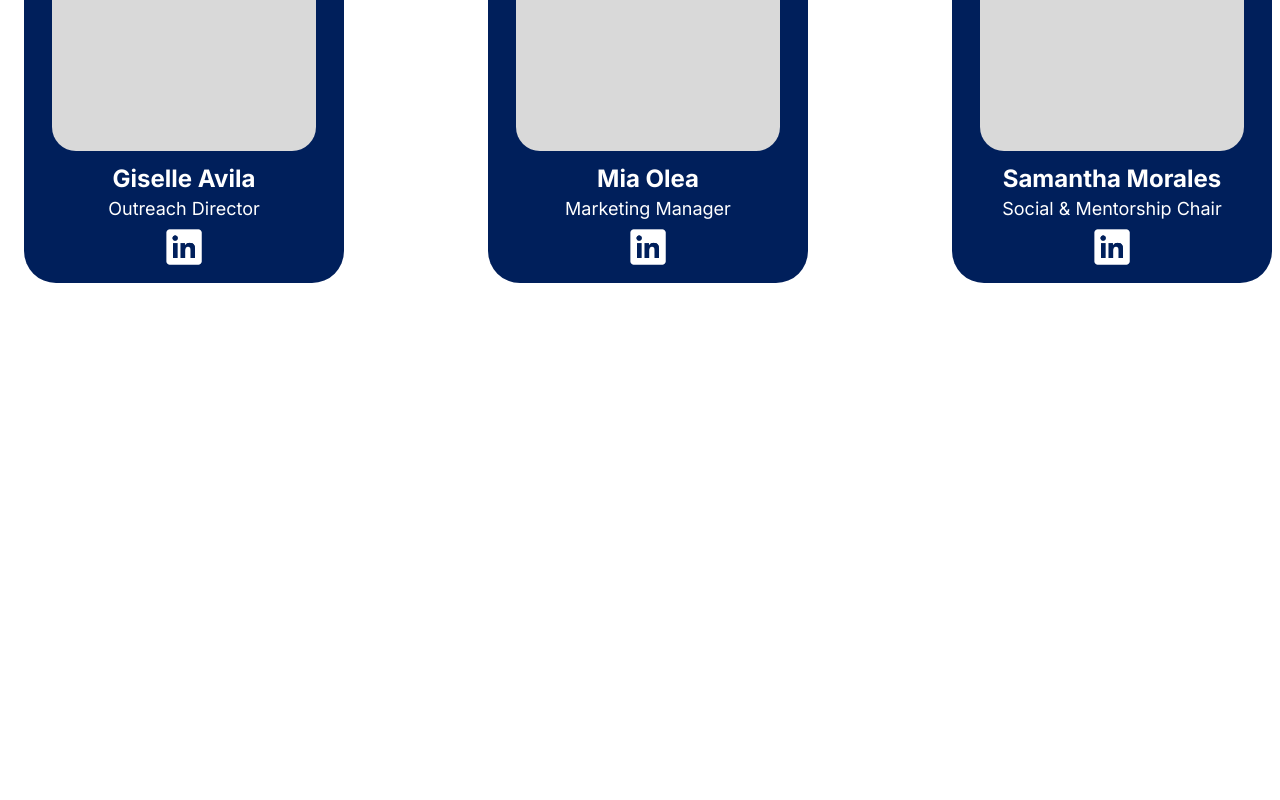
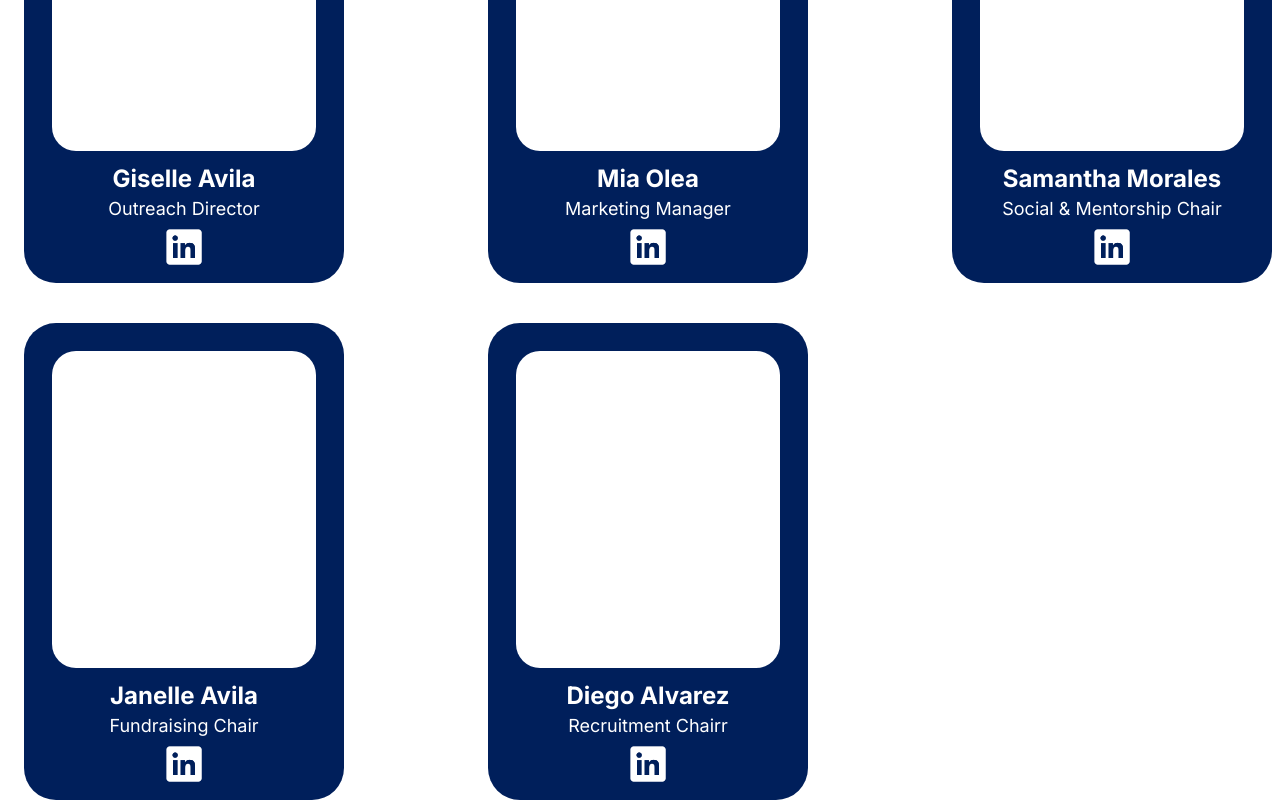
Before and after one commit to acm-ucr/shpe-website, a Next.js app: page / in a window 1280 px wide. Shown: the part 1928-2728 px from the top of the page. Before the commit the page ends 2211 px from the top, so only its background shows below. Built offline with nearby package versions, Linux system fonts and the light colour scheme.

Commit message:
update colors

```diff
--- a/src/components/board/BoardCard.tsx
+++ b/src/components/board/BoardCard.tsx
@@ -10,8 +10,8 @@ interface BoardCardProps {
 
 const BoardCard = ({ name, image, position, linkedin }: BoardCardProps) => {
   return (
-    <div className="flex w-80 flex-col items-center rounded-4xl bg-[#001F5B] p-7 pb-3 text-center text-white">
-      <div className="relative mb-3 aspect-[5/6] w-full overflow-hidden rounded-3xl bg-[#D9D9D9]">
+    <div className="bg-shpe-blue-200 text-shpe-white-100 flex w-80 flex-col items-center rounded-4xl p-7 pb-3 text-center">
+      <div className="bg-shpe-white-100 relative mb-3 aspect-[5/6] w-full overflow-hidden rounded-3xl">
         <Image src={image} alt={name} fill className="object-cover" />
       </div>
 
--- a/src/data/boardData.ts
+++ b/src/data/boardData.ts
@@ -80,4 +80,16 @@ export const boardData: BoardMember[] = [
     position: "Social & Mentorship Chair",
     linkedin: "https://linkedin.com/in/username",
   },
+  {
+    name: "Janelle Avila",
+    image: "/imagePlaceholder.svg",
+    position: "Fundraising Chair",
+    linkedin: "https://linkedin.com/in/username",
+  },
+  {
+    name: "Diego Alvarez",
+    image: "/imagePlaceholder.svg",
+    position: "Recruitment Chairr",
+    linkedin: "https://linkedin.com/in/username",
+  },
 ];
```
